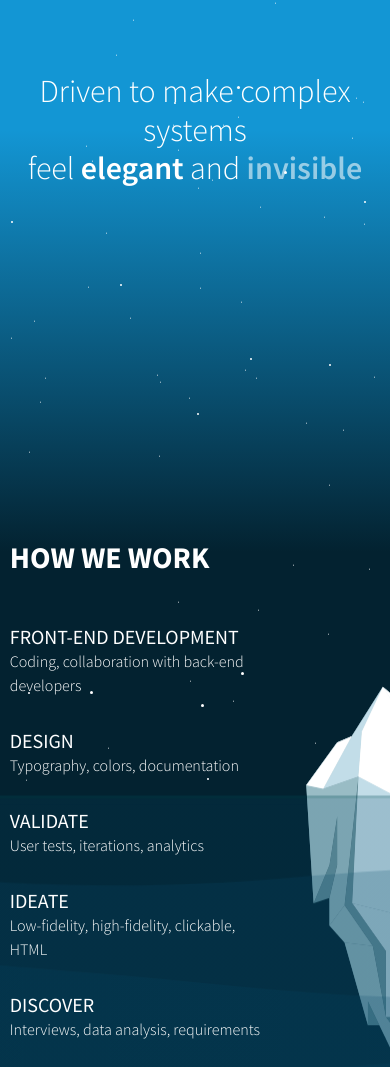
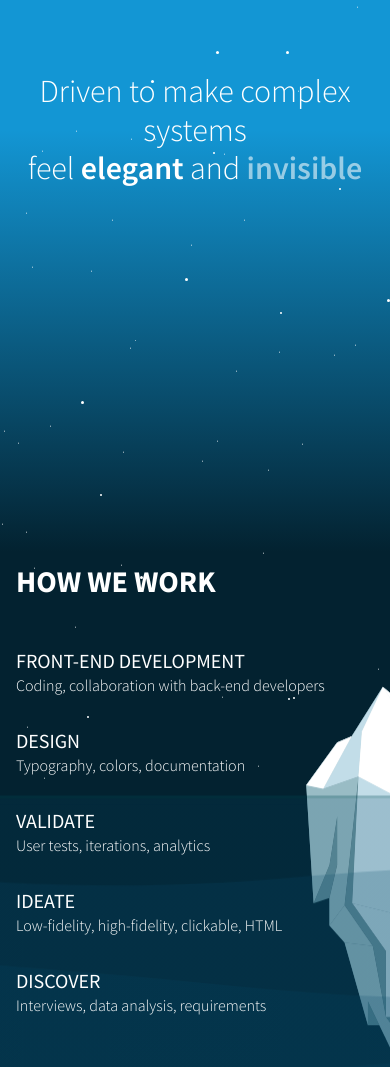
Before and after one commit to Iglu-OU/IgluX, a React app: page / in a window 390 px wide. Shown: the part 292-1359 px from the top of the page. Built offline with nearby package versions, Linux system fonts and the light colour scheme; no server answers.

Commit message:
Padding fixes

```diff
--- a/styles/_footer.scss
+++ b/styles/_footer.scss
@@ -3,6 +3,8 @@
     justify-content: space-around;
     background: #011e2b;
     color: #fff;
+    padding: 0 1rem;
+
     @media (max-width: 767px) {
         font-size: 14px;
     }
@@ -18,9 +20,11 @@
 
 .footer__links-item {
     &:first-child .footer__link {
-        @media (max-width: 424px) {
-            padding-left: 1rem;
-        }
+        padding-left: 0;
+    }
+
+    &:last-child .footer__link {
+        padding-right: 0;
     }
 }
 
--- a/styles/_journey.scss
+++ b/styles/_journey.scss
@@ -49,7 +49,7 @@
         display: flex;
         flex-direction: column;
         justify-content: space-around;
-        padding: 0 50px;
+        padding: 0 41px;
 
         @media (max-width: 900px) {
             padding-right: 20px;
--- a/styles/_jumbotron.scss
+++ b/styles/_jumbotron.scss
@@ -42,10 +42,5 @@
 
 .jumbotron__content {
     text-align: center;
+    padding: 0 1rem;
 }
-
-/* @media (min-width: 768px) {
-  .jumbotron__content {
-    font-size: 1.5rem;
-  }
-} */
--- a/styles/_work-flow.scss
+++ b/styles/_work-flow.scss
@@ -99,9 +99,10 @@
             font-size: 1em;
         }
 
-        @media (max-width: 360px) {
-            left: 28%;
-            transform: translate(-35%, -50%);
+        @media (max-width: 500px) {
+            left: 0;
+            transform: translate(0, -50%);
+            padding: 0 1rem;
         }
     }
 }
```
